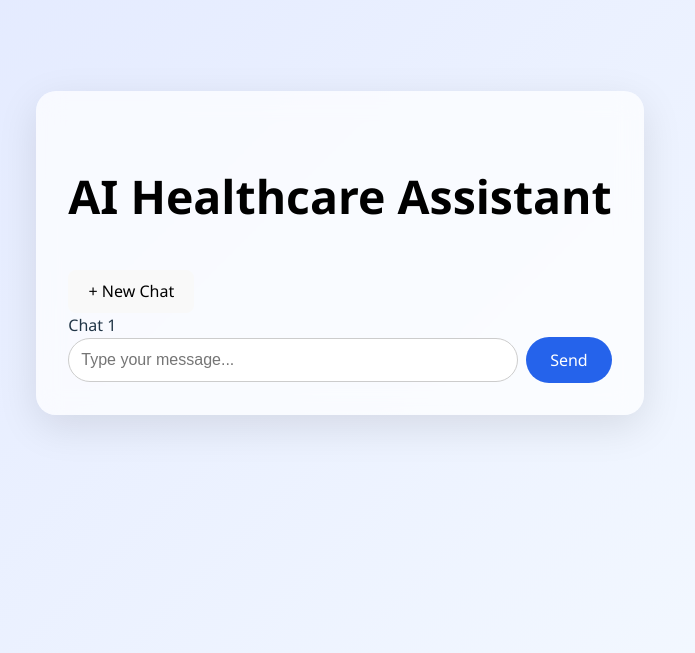
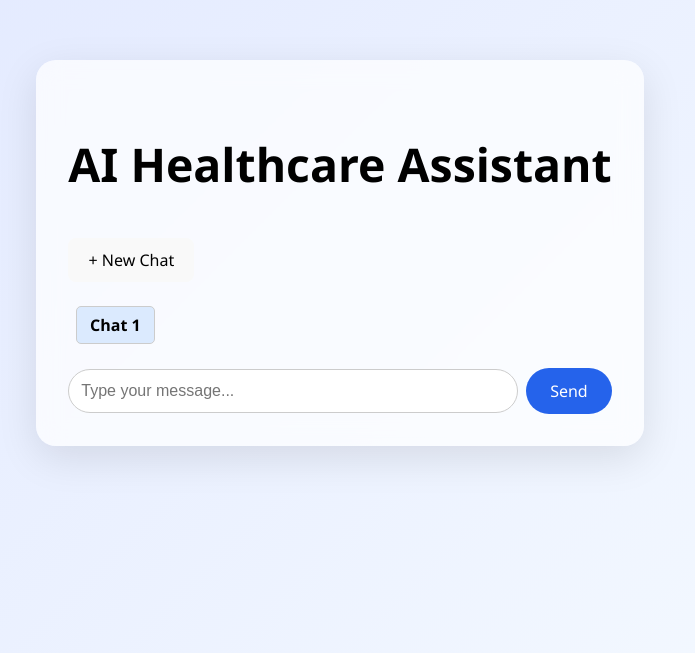
Before and after one commit to seedhantkalra/AI-Healthcare-Assistant, a React (Vite) app in the folder frontend/: page / in a window 1280 px wide. Shown: the part 147-800 px from the top of the page, without its empty margins (300-995 px from the left). Built offline with nearby package versions, Linux system fonts and the light colour scheme.

Commit message:
fixed frontend

```diff
--- a/frontend/src/App.css
+++ b/frontend/src/App.css
@@ -178,13 +178,14 @@ h1 {
   display: flex;
   align-items: center;
   gap: 0.5rem;
-  padding: 0.5rem 1rem;
+  padding: 0.5rem;
   border: 1px solid #cbd5e1;
   border-radius: 8px;
   background-color: #f8fafc;
   white-space: nowrap;
   transition: all 0.2s ease;
   font-weight: 500;
+  flex-wrap: wrap;
 }
 
 .tab-title {
@@ -244,3 +245,39 @@ h1 {
   color: #ccc;
   cursor: not-allowed;
 }
+
+.tabs {
+  display: flex;
+  flex-direction: row;         /* ensures horizontal layout */
+  flex-wrap: wrap;
+  justify-content: flex-start;
+  gap: 0.5rem;
+  margin: 1rem 0;
+  padding: 0.5rem;
+  overflow-x: auto;
+}
+
+.chat-tab {
+  background-color: #fff;
+  border: 1px solid #ccc;
+  padding: 0.4rem 0.8rem;
+  border-radius: 5px;
+  cursor: pointer;
+  display: flex;
+  align-items: center;
+  color: black;
+  white-space: nowrap;
+}
+
+.chat-tab.active {
+  background-color: #dbeafe;
+  font-weight: bold;
+}
+
+.close-btn {
+  margin-left: 0.5rem;
+  background: transparent;
+  border: none;
+  cursor: pointer;
+  color: red;
+}
--- a/frontend/src/App.tsx
+++ b/frontend/src/App.tsx
@@ -92,11 +92,12 @@ function App() {
 
   return (
     <div className="app">
-      <div className="sidebar">
+      <div className="chat-header">
         <h2 className="header">AI Healthcare Assistant</h2>
         <button className="new-chat-btn" onClick={startNewChat}>
           + New Chat
         </button>
+        <div className="tabs">
           {threads.map((t) => (
             <div
               key={t.id}
@@ -105,13 +106,19 @@ function App() {
             >
               Chat {t.id}
               {threads.length > 1 && (
-              <button className="close-btn" onClick={(e) => {
+                <button
+                  className="close-btn"
+                  onClick={(e) => {
                     e.stopPropagation();
                     closeChat(t.id);
-              }}>×</button>
+                  }}
+                >
+                  ×
+                </button>
               )}
             </div>
           ))}
+        </div>
       </div>
 
       <div className="chat-area">
```
Lines whose indentation alone changed are shown as unchanged.
